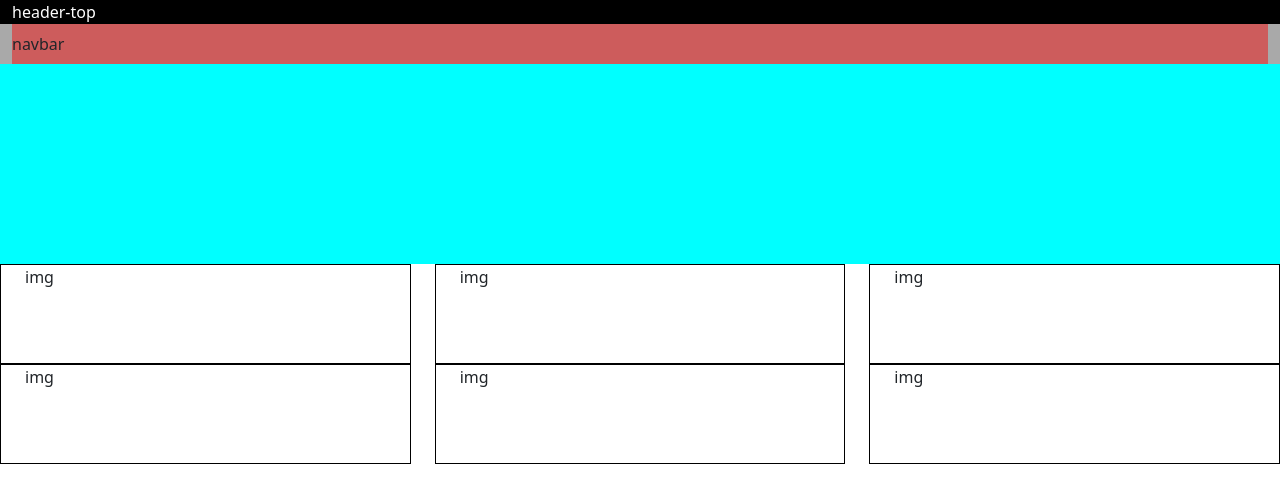
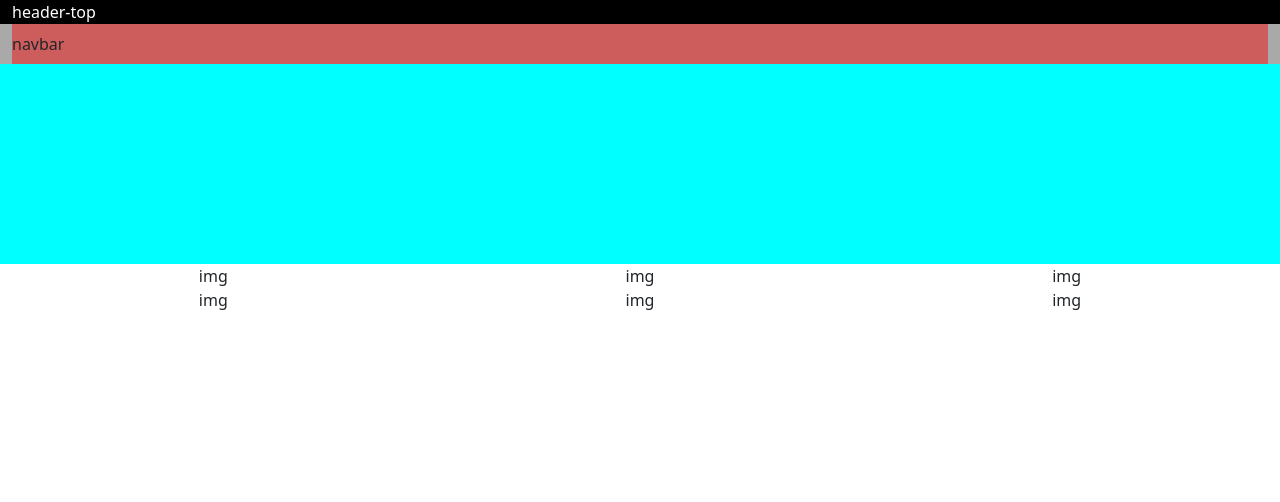
Before and after one commit to VictorGiuliano/htmlcss-playstation, a plain HTML site: page index.html in a window 1280 px wide. Drawn offline with nearby package versions, Linux system fonts and the light colour scheme.

Commit message:
FIX layout section suggeriti

```diff
--- a/index.html
+++ b/index.html
@@ -36,27 +36,41 @@
 
     </section>
     <section class="suggeriti">
-        <div clas="container-xl">
+        <div class="container-fluid">
             <div class="row">
-                <div class="col-6 col-sm-4 col-xxl-2">
-                    <div class= "x-img px-4">img</div>
+                <div class="col-6 col-sm-4 col-xxl-2 d-flex justify-content-center">
+                    <div>
+                        img
+                    </div>
                 </div>
-                <div class="col-6 col-sm-4 col-xxl-2">
-                    <div class= "x-img px-4">img</div>
+                <div class="col-6 col-sm-4 col-xxl-2 d-flex justify-content-center">
+                    <div>
+                       img
+                    </div>
                 </div>
-                <div class="col-6 col-sm-4 col-xxl-2">
-                    <div class= "x-img px-4">img</div>
+                <div class="col-6 col-sm-4 col-xxl-2 d-flex justify-content-center">
+                    <div>
+                      img
+                    </div>
                 </div>
-                <div class="col-6 col-sm-4 col-xxl-2">
-                    <div class= "x-img px-4">img</div>
+                <div class="col-6 col-sm-4 col-xxl-2 d-flex justify-content-center">
+                    <div>
+                      img
+                    </div>
                 </div>
-                <div class="col-6 col-sm-4 col-xxl-2">
-                    <div class= "x-img px-4">img</div>
+                <div class="col-6 col-sm-4 col-xxl-2 d-flex justify-content-center">
+                    <div>
+                      img
+                    </div>
                 </div>
-                <div class="col-6 col-sm-4 col-xxl-2">
-                    <div class= "x-img px-4">img</div>
+                <div class="col-6 col-sm-4 col-xxl-2 d-flex justify-content-center">
+                    <div>
+                      img
+                    </div>
                 </div>
             </div>
+        </div>
     </section>
+
 </body>
 </html>
```
